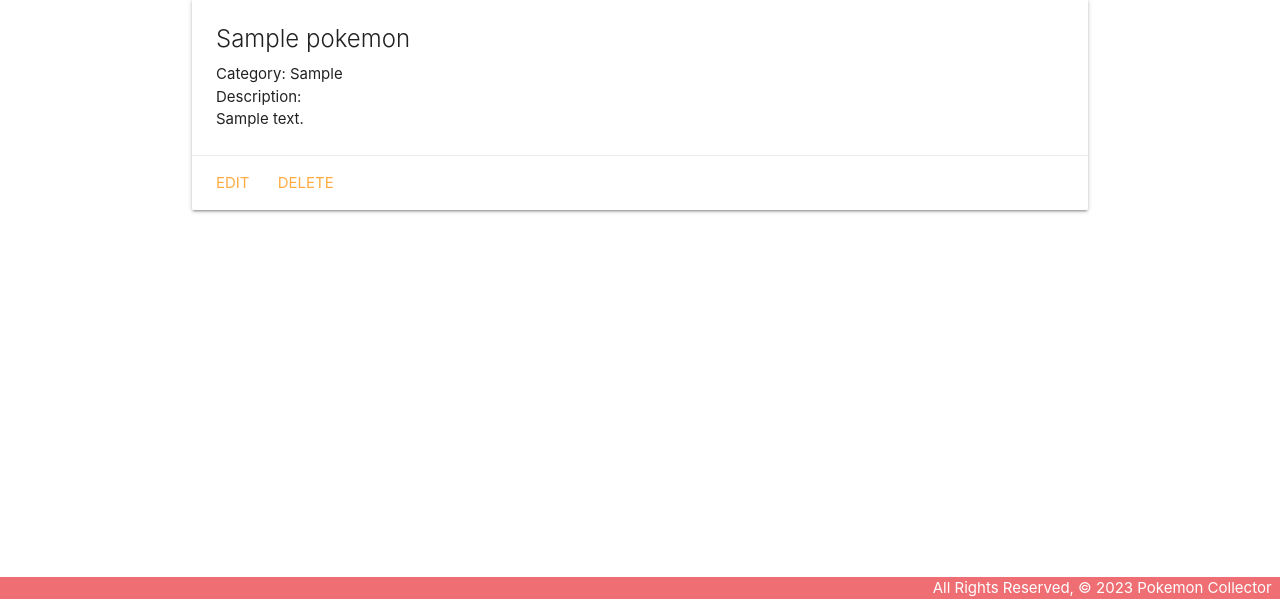
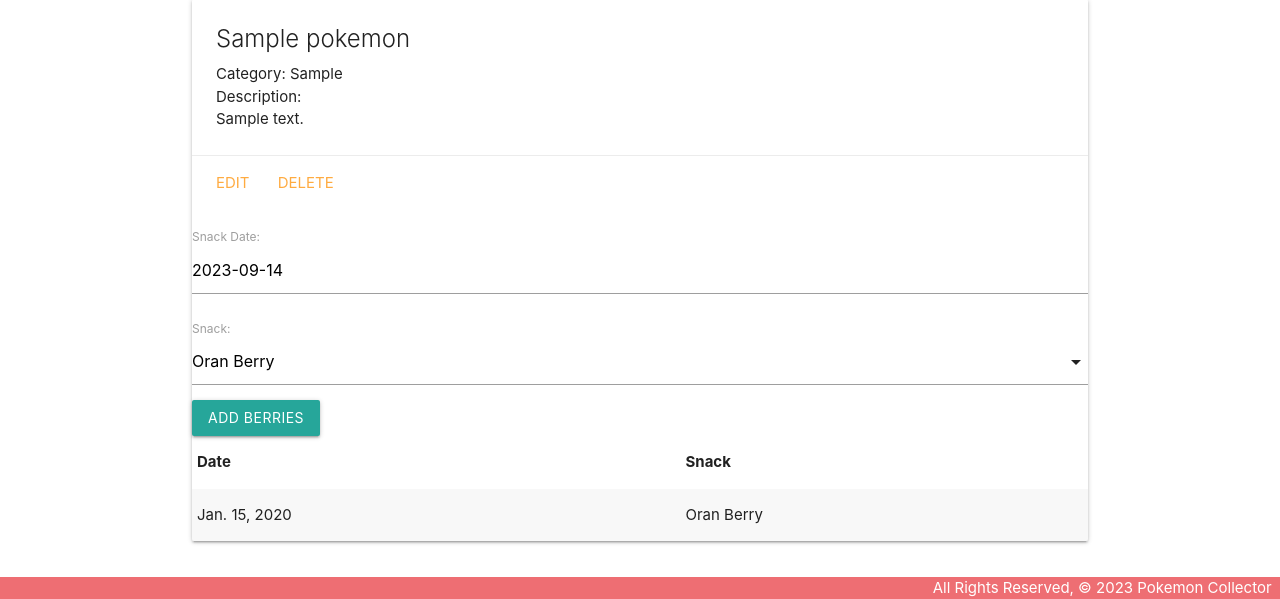
Before and after one commit to jhdo95/pokemoncollector, a Django app: page /pokemons/1/ in a window 1280 px wide. Shown: the part 201-800 px from the top of the page. Run offline with Django 4.2, Linux system fonts and the light colour scheme; tables that the repository leaves empty hold one stand-in row (values such as "Sample post").

Commit message:
Lab 4 Completion

```diff
--- a/main_app/admin.py
+++ b/main_app/admin.py
@@ -1,4 +1,5 @@
 from django.contrib import admin
-from .models import Pokemon
+from .models import Pokemon, Berries
 # Register your models here.
 admin.site.register(Pokemon)
+admin.site.register(Berries)
--- /dev/null
+++ b/main_app/forms.py
@@ -0,0 +1,7 @@
+from django.forms import ModelForm
+from .models import Berries
+
+class BerriesForm(ModelForm):
+  class Meta:
+    model = Berries
+    fields = ['date', 'snack']
--- a/main_app/models.py
+++ b/main_app/models.py
@@ -2,6 +2,15 @@ from django.db import models
 from django.urls import reverse
 
 # Create your models here.
+SNACKS = (
+    ('O', 'Oran Berry'),
+    ('C', 'Cheri Berry'),
+    ('P', 'Pecha Berry'),
+    ('R', 'Rawst Berry'),
+    ('I', 'Iapapa Berry')
+)
+
+
 class Pokemon(models.Model):
     name = models.CharField(max_length=100)
     category = models.CharField(max_length=100)
@@ -12,3 +21,16 @@ class Pokemon(models.Model):
 
     def get_absolute_url(self):
         return reverse('detail', kwargs={'pokemon_id': self.id})
+
+class Berries(models.Model):
+    date = models.DateField('Snack Date')
+    snack = models.CharField(
+        max_length=1,
+        choices=SNACKS,
+        default=SNACKS[0][0]
+        )
+    pokemon = models.ForeignKey(Pokemon, on_delete=models.CASCADE)
+    def __str__(self):
+        return f"{self.get_snack_display()} on {self.date}"
+    class Meta:
+        ordering = ['-date']
--- a/main_app/templates/base.html
+++ b/main_app/templates/base.html
@@ -8,6 +8,7 @@
   <title>Pokemon Collector</title>
   <link rel="stylesheet" href="https://cdnjs.cloudflare.com/ajax/libs/materialize/1.0.0/css/materialize.min.css">
   <link rel="stylesheet" type="text/css" href="{% static 'css/style.css' %}">
+  <script src="https://cdnjs.cloudflare.com/ajax/libs/materialize/1.0.0/js/materialize.min.js"></script>
 </head>
 <body>
   <header class="navbar-fixed">
--- a/main_app/templates/pokemons/detail.html
+++ b/main_app/templates/pokemons/detail.html
@@ -11,6 +11,38 @@
       <a href="{% url 'pokemons_update' pokemon.id %}">Edit</a>
       <a href="{% url 'pokemons_delete' pokemon.id %}">Delete</a>
     </div>
+    <div class="col s6">
+      <form action="{% url 'add_berries' pokemon.id %}" method="POST">
+        {% csrf_token %}
+        <!-- Render the inputs -->
+        {{ berries_form.as_p }}
+        <input type="submit" class="btn" value="Add Berries">
+      </form>
+      <table class="striped">
+        <thead>
+          <tr><th>Date</th><th>Snack</th></tr>
+        </thead>
+        <tbody>
+          {% for berries in pokemon.berries_set.all %}
+            <tr>
+              <td>{{berries.date}}</td>
+              <td>{{berries.get_snack_display}}</td>
+            </tr>
+          {% endfor %}
+        </tbody>
+      </table>
+    </div>
   </div>
-
+  <script>
+    const dateEl = document.getElementById('id_date');
+    // M is Materialize's global variable
+    M.Datepicker.init(dateEl, {
+    format: 'yyyy-mm-dd',
+    defaultDate: new Date(),
+    setDefaultDate: true,
+    autoClose: true
+  });
+  const selectEl = document.getElementById('id_snack');
+  M.FormSelect.init(selectEl);
+  </script>
 {% endblock %}
--- a/main_app/urls.py
+++ b/main_app/urls.py
@@ -10,4 +10,5 @@ urlpatterns = [
     path('pokemons/create/', views.PokemonCreate.as_view(), name='pokemons_create'),
     path('pokemons/<int:pk>/update/', views.PokemonUpdate.as_view(), name='pokemons_update'),
     path('pokemons/<int:pk>/delete/', views.PokemonDelete.as_view(), name='pokemons_delete'),
+    path('pokemons/<int:pk>/add_berries/', views.add_berries, name='add_berries')
  ]
--- a/main_app/views.py
+++ b/main_app/views.py
@@ -1,7 +1,8 @@
-from django.shortcuts import render
+from django.shortcuts import render, redirect
 from django.views.generic.edit import CreateView, UpdateView, DeleteView
 from django.views.generic import ListView, DetailView
 from .models import Pokemon
+from .forms import BerriesForm
 
 
 # Create your views here.
@@ -20,6 +21,11 @@ class PokemonDetail(DetailView):
     template_name = 'pokemons/detail.html'
     context_object_name = 'pokemon'
 
+    def get_context_data(self, **kwargs):
+        context = super().get_context_data(**kwargs)
+        context['berries_form'] = BerriesForm()
+        return context
+
 class PokemonCreate(CreateView):
     model = Pokemon
     fields = '__all__'
@@ -31,3 +37,11 @@ class PokemonUpdate(UpdateView):
 class PokemonDelete(DeleteView):
     model = Pokemon
     success_url = '/pokemons'
+
+def add_berries(request, pk):
+    form = BerriesForm(request.POST)
+    if form.is_valid():
+        new_berries = form.save(commit=False)
+        new_berries.pokemon_id = pk
+        new_berries.save()
+    return redirect('pokemons_detail', pk=pk)
```
Also changed, not shown: main_app/migrations/0002_berries.py (added).
